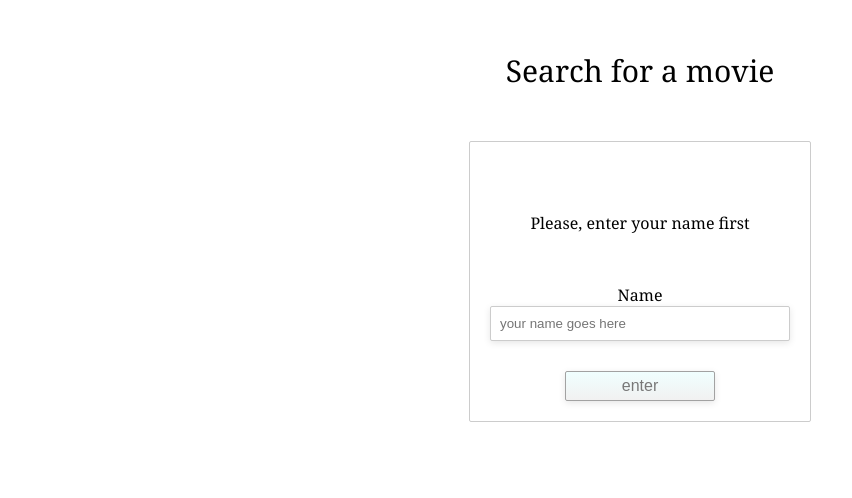
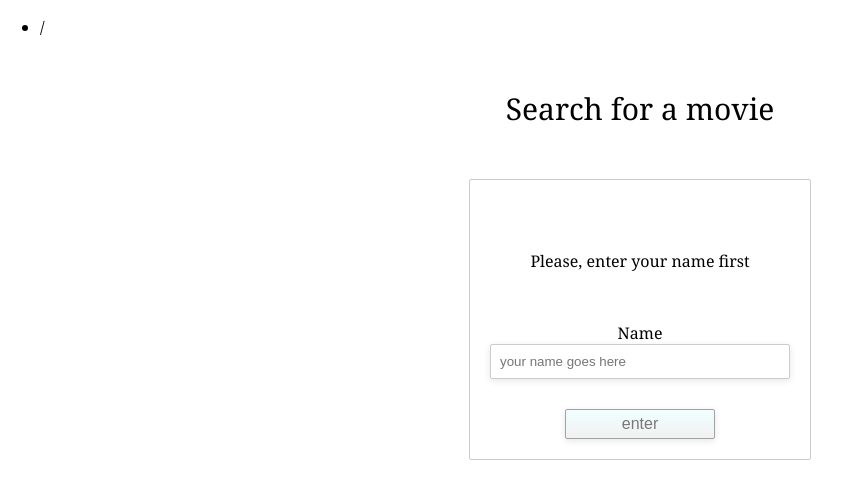
Before and after one commit to noxalex/sandbox, a React (Create React App) app: page / in a window 1280 px wide. Shown: the top 498 px of the page, without its empty margins (0-852 px from the left). Built offline with nearby package versions, Linux system fonts and the light colour scheme.

Commit message:
added breadcrumbs

```diff
--- a/src/App.tsx
+++ b/src/App.tsx
@@ -1,25 +1,29 @@
-import * as React from "react";
-import { BrowserRouter as Router, Route, Switch } from "react-router-dom";
-import Login from "./components/Login";
-import Search from "./components/Search";
-import Movies from "./components/Movies";
-import "./App.css";
+import * as React from 'react';
+import { BrowserRouter as Router, Route, Switch } from 'react-router-dom';
+import Login from './components/Login';
+import Search from './components/Search';
+import Movies from './components/Movies';
+import Breadcrumb from './components/Breadcrumb';
+import './App.css';
 
-const FoF = () => <h1 style={{ textAlign: "center" }}>404</h1>;
+const FoF = () => <h1 style={{ textAlign: 'center' }}>404</h1>;
 
 class App extends React.Component {
   state = {
-    userName: ""
+    userName: ''
   };
 
   handleNameChange = (e: React.ChangeEvent<HTMLInputElement>) => {
     this.setState({ userName: e.target.value });
   };
 
-  public render() {
+  render() {
     return (
       <Router>
         <div className="App">
+          <ul className="breadcrumbs">
+            <Breadcrumb />
+          </ul>
           <header>
             Search for a movie
             {this.state.userName ? <span> {this.state.userName}</span> : null}
--- /dev/null
+++ b/src/components/Breadcrumb.tsx
@@ -0,0 +1,19 @@
+import * as React from 'react';
+import { withRouter } from 'react-router-dom';
+import { RouteComponentProps } from '../../node_modules/@types/react-router';
+
+interface Props {}
+
+class Breadcrumb extends React.Component<RouteComponentProps<Props>, any> {
+  history: string[] = [];
+
+  render() {
+    const { location } = this.props;
+    this.history.push(location.pathname);
+    console.log(this.history);
+
+    return <li className="breadcrumbs">{location.pathname}</li>;
+  }
+}
+
+export default withRouter(Breadcrumb);
```
